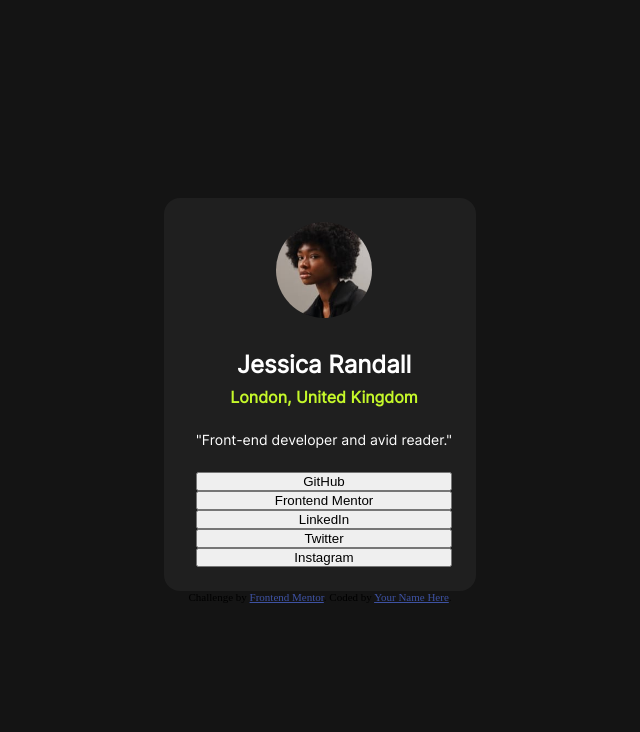
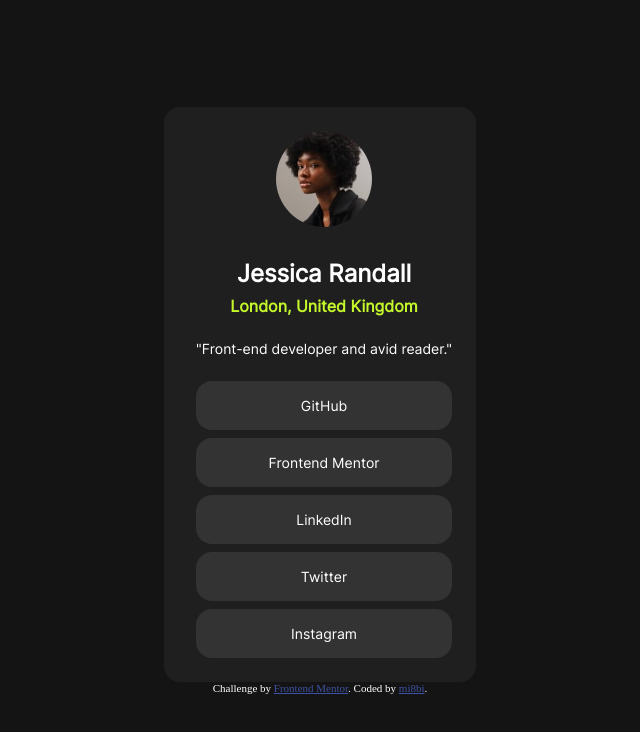
Before and after one commit to mi8bi/social-links-profile, a website: page index.html in a window 1280 px wide. Shown: the whole page, without its empty margins (320-960 px from the left). Drawn offline with Linux system fonts and the light colour scheme.

Commit message:
style.css README.md fix

```diff
--- a/index.html
+++ b/index.html
@@ -40,7 +40,7 @@
         Challenge by
         <a href="https://www.frontendmentor.io?ref=challenge" target="_blank"
           >Frontend Mentor</a
-        >. Coded by <a href="#">Your Name Here</a>.
+        >. Coded by <a href="https://github.com/mi8bi">mi8bi</a>.
       </div>
     </main>
   </body>
--- a/style.css
+++ b/style.css
@@ -11,6 +11,7 @@
 .attribution {
   font-size: 11px;
   text-align: center;
+  color: white;
 }
 .attribution a {
   color: hsl(228, 45%, 44%);
@@ -79,9 +80,18 @@ main {
 }
 
 .buttons li {
+  margin-top: 8px;
   list-style: none;
 }
 
 button {
   width: 100%;
+  font-family: "Inter";
+  font-weight: 400;
+  font-size: 14px;
+  background-color: hsl(0, 0%, 20%);
+  color: hsl(0, 0%, 100%);
+  border: none;
+  padding: 16px;
+  border-radius: 16px;
 }
```
Also changed, not shown: README-template.md (deleted), README.md, screenshots/screenshot1.png (added).
